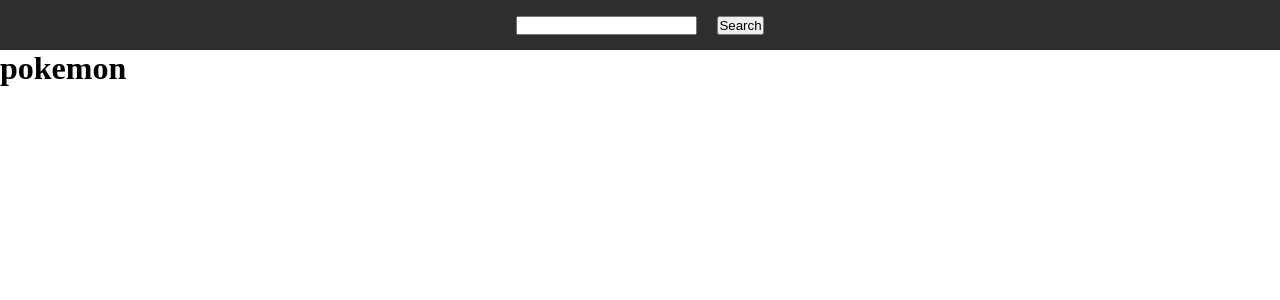
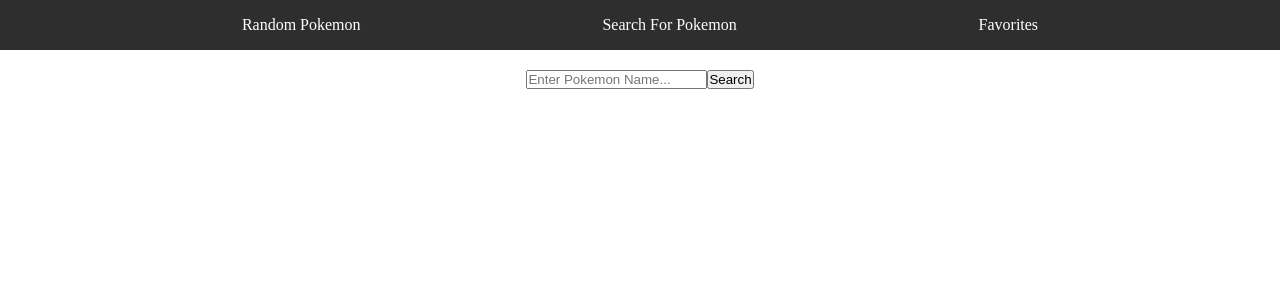
Before and after one commit to jago-1009/homework-four-final, a Next.js app in the folder hello-world/: page /pokemon in a window 1280 px wide. Shown: the top 300 px of the page. Built offline with nearby package versions, Linux system fonts and the light colour scheme; no server answers.

Commit message:
Added Favorites, Pokemon Page
Added Beginning to favorites page and pokemon page. Also fixed the API for call issues.

```diff
--- a/hello-world/src/app/layout.js
+++ b/hello-world/src/app/layout.js
@@ -6,10 +6,10 @@
 import { PokemonProvider } from "@/hooks/getPokemon";
 
 
-
 export default function RootLayout({ children }) {
   return (
     <html lang="en">
+
       <body>
 
         <PokemonProvider>
--- a/hello-world/src/app/pokemon/page.js
+++ b/hello-world/src/app/pokemon/page.js
@@ -1,9 +1,46 @@
 'use client'
+import usePokemonApi from '@/hooks/getPokemon';
+import { useEffect, useState } from 'react';
+import Card from '@/components/Card/Card';
+import pokeStyles from './pokemon.module.css'
+export default function Pokemon() {
+    function arrayToString(array) {
+        let string = "";
+        if (array !== undefined) {
+          array.map((item, index, elements) => {
+            if (elements[index + 1] !== undefined) {
+              string += (item.type.name + ", ");
+            }
+            else {
+              string += (item.type.name)
+            }
 
-export default function Pokemon({params}) {
+          })
+        }
+        console.log(string)
+        return string;
+
+      }
+    const pokeData = usePokemonApi();
+    const [query,setQuery] = useState('')
+    const [card,setCard] = useState('')
+    const data = pokeData.pokemonSearch
+    useEffect(() => {
+      if (pokeData.pokemonSearch.length != 0) {
+        pokeData.searchPokemon(query)
+
+      }
+    }, [query]);
+    function loadCard(data) {
+      setCard(<Card name={data.name} types={arrayToString(data.types)} sprite={data.sprites.front_default}/>)
+    }
     return (
-        <div>
-            <h1>pokemon</h1>
+        <div className={pokeStyles.container}>
+            <div>
+            <input value={query} onChange={(e) => setQuery(e.target.value)}  type="text" placeholder='Enter Pokemon Name...'/>
+            <button onClick={() => loadCard(pokeData.pokemonSearch)}>Search</button>
+            </div>
+            <div>{card}</div>
         </div>
     )
 }
--- /dev/null
+++ b/hello-world/src/app/pokemon/pokemon.module.css
@@ -0,0 +1,7 @@
+.container {
+    display: flex;
+    align-items: center;
+    justify-content: space-evenly;
+    flex-direction: column;
+    margin-top: 20px;
+}
--- a/hello-world/src/components/Card/Card.js
+++ b/hello-world/src/components/Card/Card.js
@@ -1,10 +1,19 @@
 import Cardstyles from './card.module.css'
-export default function Card({name, types, sprite}) {
+import { FontAwesomeIcon } from '@fortawesome/react-fontawesome';
+import {faStar} from '@fortawesome/free-solid-svg-icons';
+import { useState } from 'react';
+import usePokemonApi from '@/hooks/getPokemon';
+export default function Card({name, types, sprite, id,favoriteStyle, onClick}) {
+    const pokeData = usePokemonApi();
+
+
     function capitalizeFirstLetter(val) {
         return String(val).charAt(0).toUpperCase() + String(val).slice(1);
     }
     return (
-        <div className={Cardstyles.card}>
+
+        <div id={id} className={Cardstyles.card} onClick={onClick}>
+            <FontAwesomeIcon style={{stroke: 'black', strokeWidth: '50px', color:favoriteStyle}} icon={faStar} />
             <h2>{capitalizeFirstLetter(name) || "Unknown"}</h2>
             <p>Types:{capitalizeFirstLetter(types) || "Unknown"} </p>
             <img  src={sprite || "https://upload.wikimedia.org/wikipedia/commons/a/a3/Image-not-found.png"} alt={name} className={Cardstyles.sprite}/>
--- a/hello-world/src/components/Navbar/Navbar.js
+++ b/hello-world/src/components/Navbar/Navbar.js
@@ -1,14 +1,18 @@
-'use client'
+'use client';
+import Link from 'next/link'
 import Navstyles from './navbar.module.css'
-import { useState } from 'react'
-export default function Navbar({doThing}) {
-    const [query,setQuery] = useState('')
+import { useState, useEffect } from 'react'
+import usePokemonApi from '@/hooks/getPokemon'
+import '@fortawesome/fontawesome-svg-core/styles.css'
+
+export default function Navbar() {
 
     return (
         <nav className={Navstyles.navbar} >
           <div className={Navstyles.searchBar}>
-            <input value={query} onChange={e => setQuery(e.target.value)} type="text" className={Navstyles.searchInput}  />
-            <button onClick={doThing}  className={Navstyles.submitBtn}>Search</button>
+           <Link className={Navstyles.link} href="/">Random Pokemon</Link>
+           <Link className={Navstyles.link} href="/pokemon">Search For Pokemon</Link>
+           <Link className={Navstyles.link} href="/pokemon/favorites">Favorites</Link>
           </div>
     </nav>
     )
--- a/hello-world/src/components/Navbar/navbar.module.css
+++ b/hello-world/src/components/Navbar/navbar.module.css
@@ -11,13 +11,14 @@
     width: 100%;
     display: flex;
     align-items: center;
-    justify-content: center;
+    justify-content: space-evenly;
     color:white;
 }
-.searchInput {
-    color:black;
-
+.link {
+    text-decoration: none;
+    color: white;
 }
 .submitBtn {
+    text-decoration: none;
     margin-left: 20px;
 }
--- a/hello-world/src/hooks/getPokemon.js
+++ b/hello-world/src/hooks/getPokemon.js
@@ -7,19 +7,60 @@
   const [pokemonState, setPokemonState] = useState({
     totalPokemonCount: 0,
     randomPokemon: [],
+    pokemonSearch: {},
+    favoritePokemon: [],
+    favoriteStyle: [],
   });
-  const [pokemonSearch, setPokemonSearch] = useState({});
 
-  /**
-   * Fetches the pokemon api with a limit of 1 to minimize api call time. Uses count returned to determine the total number of pokemon stored on the api.
-   **/
+
+  function toggleFavorite(pokemon) {
+    const newStyle = { ...pokemonState.favoriteStyle };
+    let newFavorite = [...pokemonState.favoritePokemon];
+
+    if (pokemonState.favoriteStyle[pokemon.id] === "#d3d3d3") {
+        // Remove from favorites and update style to black
+        newStyle[pokemon.id] = 'black';
+        newFavorite = updatedFavoritePokemon.filter((item) => item.id !== pokemon.id);
+    } else {
+        // Add to favorites and update style to #d3d3d3
+        newStyle[pokemon.id] = '#d3d3d3';
+        newFavorite = [...newFavorite, pokemon];
+    }
+
+    setPokemonState({
+        ...pokemonState,
+        favoriteStyle: newStyle,
+        favoritePokemon: newFavorite
+    });
+}
+
+
+
+  function addtoFavorite(pokemon) {
+    setPokemonState({
+      ...pokemonState,
+      favoritePokemon: [...pokemonState.favoritePokemon, pokemon],
+    })
+  }
+  function removeFavorite(pokemon) {
+    setPokemonState({
+      ...pokemonState,
+      favoritePokemon: pokemonState.favoritePokemon.filter(
+        (item) => item.id !== pokemon.id
+      ),
+    })
+  }
   async function searchPokemon(name) {
     const pokeRequest = await fetch(
       `https://pokeapi.co/api/v2/pokemon/${name}`
-    );
+    )
+
     if (pokeRequest.ok) {
-      return await pokeRequest.json();
+      const pokeJson = await pokeRequest.json();
+      console.log(pokeJson)
+      setPokemonState({ ...pokemonState, pokemonSearch: pokeJson });
     }
+    ;
   }
   async function getNumberOfPokemon() {
     const pokeRequest = await fetch(
@@ -56,7 +97,11 @@
     while (pokeIndex < limit) {
       const randId = parseInt(Math.random() * pokemonState.totalPokemonCount);
       if (!pokemonIds[randId]) {
-        const pokeRequest = await getPokemon(randId)
+        let idToUse = randId;
+        if(idToUse > 1000) {
+          idToUse = "10" + String(idToUse).slice(1)
+        }
+        const pokeRequest = await getPokemon(idToUse)
         if (pokeRequest) {
           pokemonIds[randId] = pokeRequest;
           pokeIndex += 1;
@@ -71,7 +116,7 @@
     });
   }
   // modified
-  const contextValue = { ...pokemonState, getNumberOfPokemon, getRandomPokemon };
+  const contextValue = { ...pokemonState, getNumberOfPokemon, getRandomPokemon, searchPokemon, addtoFavorite, toggleFavorite };
 
   return (
     <PokemonContext.Provider value={contextValue}>
```
Also changed, not shown: hello-world/package.json (+7 -2 lines), hello-world/src/app/details/page.js (added, +13 -0 lines), hello-world/src/app/page.js (+11 -4 lines), hello-world/src/app/pokemon/favorites/page.js (added, +11 -0 lines), hello-world/src/components/Card/card.module.css (line endings or trailing spaces), 1 other file (tests, documents, lock files or other folders).
